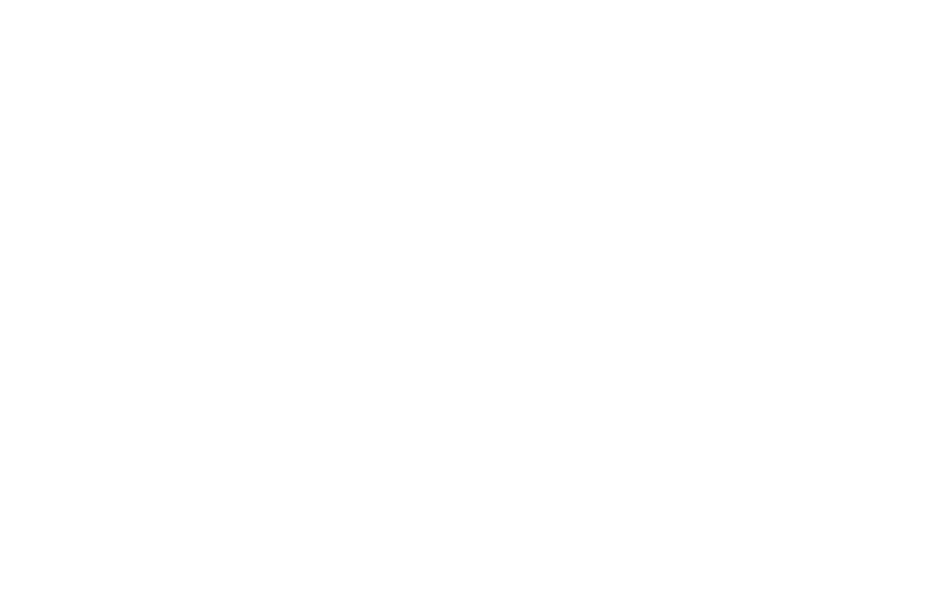
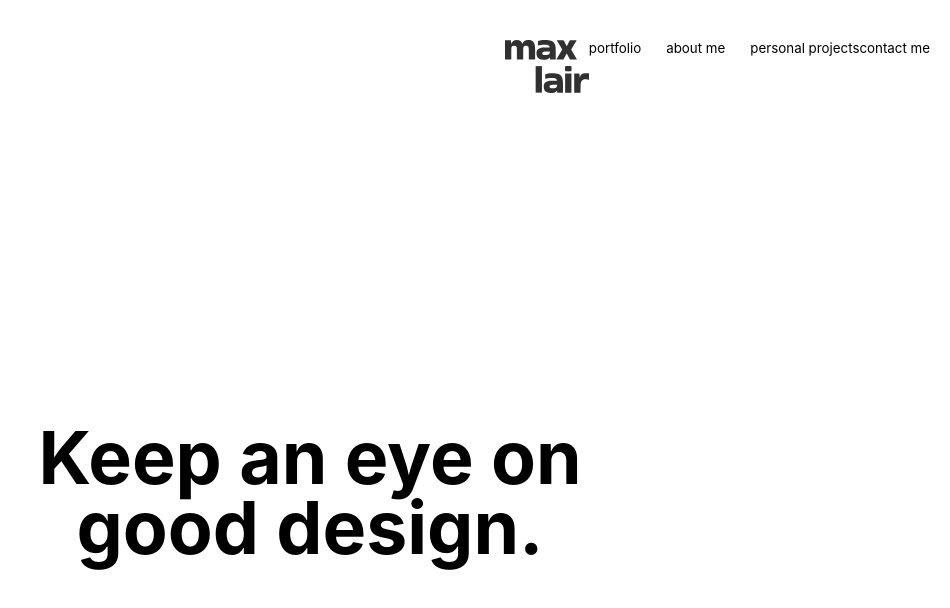
Before and after one commit to maxlair1/web-portfolio, a plain HTML site: page index.html in a window 1280 px wide. Shown: the whole page, without its empty margins (330-1280 px from the left). Drawn offline with Linux system fonts and the light colour scheme; a web font is replaced by a local one.

Commit message:
Switching up design and tweaking nav

```diff
--- a/index.html
+++ b/index.html
@@ -7,7 +7,7 @@
     <title>Home - Max Lair Portfolio</title>
 
     <!-- Stylesheets -->
-    <link type="stylesheet" rel="stylesheet" href="styles.css">
+    <link rel="stylesheet" type="text/css" href="styles.css"/>
 
     <!-- Font support -->
     <link rel="preconnect" href="https://fonts.googleapis.com">
@@ -21,13 +21,22 @@
 </head>
 <header>
     <nav>
-        <ul>
-
-        </ul>
+        <img id="nav-logo" src="img/max-lair-logo.svg">
+        <ol>
+            <li>portfolio</li>
+            <li>about me</li>
+            <li>personal projects</li>
+        </ol>
+        <btn id="contact_btn">contact me</btn>
     </nav>
 </header>
 <body>
-
+    <section id="sec-1">
+        <h1>
+            Keep an eye on<br>
+            good design.
+        </h1>
+    </section>
 </body>
 <footer>
 
--- a/styles.css
+++ b/styles.css
@@ -1,26 +1,83 @@
 /*
 Type styles key
 
-font-family: 'Bakbak One', cursive;
-
-font-family: 'Prompt', sans-serif;
-Weight= 400, 500, 700
+font-family: 'Inter', sans-serif;
+font weights: 300,400,500,600,700,800,900
  */
 
 
 /* Variables */
 :root {
-    --primary-color: #B52929;
+    --primary-color: ;
     --white-color: #ffffff;
     --black-color: #313131;
     --text-color: #313131;
-    --font-main: 'Prompt', 400, sans-serif;
+    --font-main: 'Inter', sans-serif;
     --font-weight-regular: 400;
     --font-weight-medium: 500;
-    --font-weight-bold: 700;
+    --font-weight-semibold: 600;
 }
 
 html {
     margin: 0;
     padding: 0;
 }
+
+body {
+    font-family: var(--font-main);
+    font-size: 10pt;
+    margin: 20px;
+}
+
+nav {
+    display: flex;
+    width: 100%;
+    height: auto;
+    justify-content: right;
+    margin-top: 40px;
+}
+
+a {
+    text-decoration: none;
+    color: var(--black-color);
+}
+
+.link-active {
+    text-decoration: underline;
+}
+
+.link-faded {
+    opacity: 50%;
+}
+
+ol {
+    display: flex;
+    list-style: none;
+    justify-content: space-between;
+    gap: 25px;
+    margin: 0px;
+    padding: 0px;
+}
+
+#sec-1 {
+    display: flex;
+    width: auto;
+    height: 100vh;
+
+    align-items: center;
+    justify-content: center;
+}
+
+#sec-1 h1{
+    text-align: center;
+    text-justify: center;
+}
+
+
+h1 {
+    font-family: 'inter';
+    font-style: normal;
+    font-weight: 700;
+    font-size: 55pt;
+    line-height: 95%;
+}
```
Also changed, not shown: img/max-lair-logo.svg (added).
